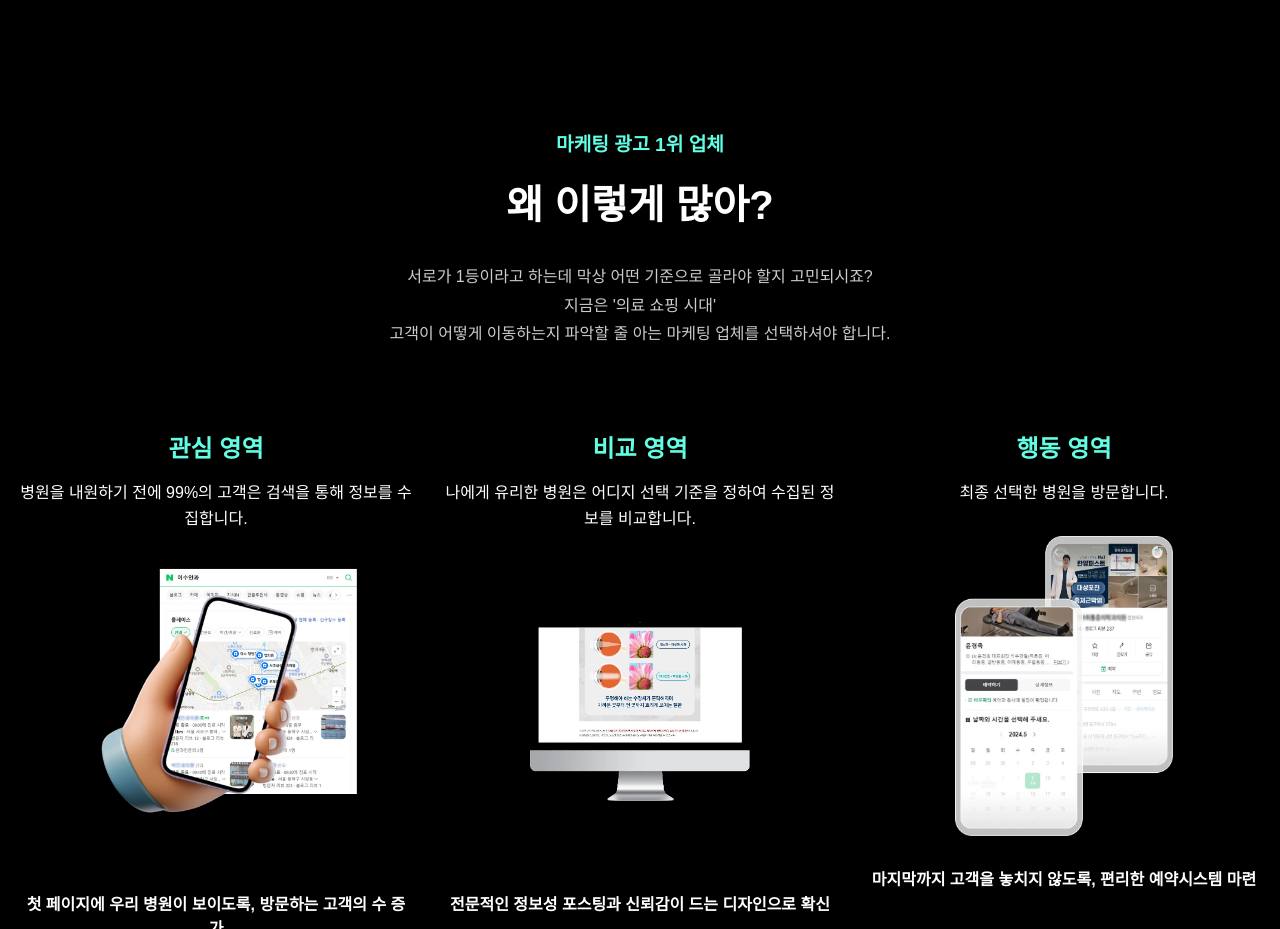
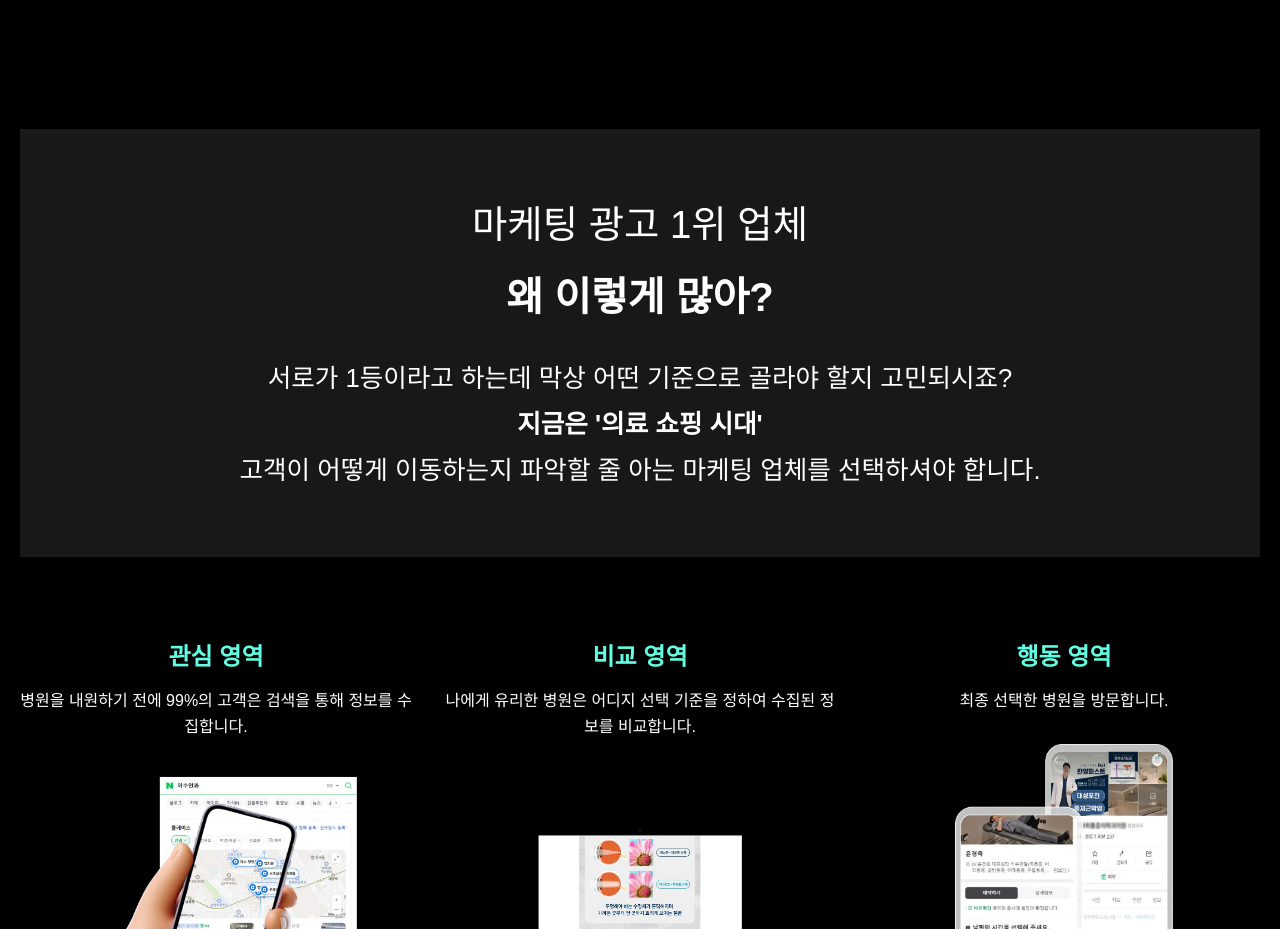
Before and after one commit to devchaeyoung/aube, a Next.js app: page / in a window 1280 px wide. Shown: the part 3860-4789 px from the top of the page. Built offline with nearby package versions, Linux system fonts and the light colour scheme.

Commit message:
# UPDATE

```diff
--- a/src/components/marketing/MarketingSection2.module.css
+++ b/src/components/marketing/MarketingSection2.module.css
@@ -7,11 +7,15 @@
 .header {
   text-align: center;
   margin-bottom: 80px;
+
+  background-color: #181818;
+  padding: 4rem 2rem;
 }
 
 .header h2 {
-  color: #62fde3;
-  font-size: 1.2rem;
+  color: #fff;
+  font-size: 2.4rem;
+  font-weight: 500;
   margin-bottom: 1rem;
 }
 
@@ -21,7 +25,8 @@
 }
 
 .header p {
-  color: #ccc;
+  color: #fff;
+  font-size: 1.6rem;
   line-height: 1.8;
 }
 
--- a/src/components/marketing/MarketingSection2.tsx
+++ b/src/components/marketing/MarketingSection2.tsx
@@ -35,7 +35,7 @@ export function MarketingSection2() {
         <p>
           서로가 1등이라고 하는데 막상 어떤 기준으로 골라야 할지 고민되시죠?
           <br />
-          지금은 &apos;의료 쇼핑 시대&apos;
+          <strong>지금은 &apos;의료 쇼핑 시대&apos;</strong>
           <br />
           고객이 어떻게 이동하는지 파악할 줄 아는 마케팅 업체를 선택하셔야 합니다.
         </p>
```
